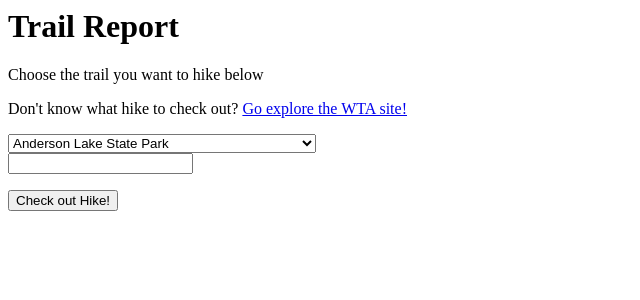
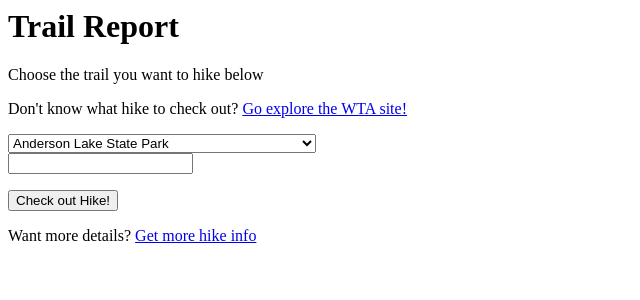
Before and after one commit to huddlestona/Trail_Report, a Flask app: page / in a window 1280 px wide. Shown: the top 300 px of the page, without its empty margins (0-640 px from the left). Run offline with Flask 2, Linux system fonts and the light colour scheme; some libraries are stand-ins or nearby versions.

Commit message:
add link to hike. doesn't work

```diff
--- a/src/templates/test.html
+++ b/src/templates/test.html
@@ -4,8 +4,8 @@
   <meta charset="utf-8">
 
   <title>Quadratic Equation Solver</title>
-  <meta name="description" content="Quadratic Equation Solver">
-  <meta name="author" content="Galvanize DSI">
+  <meta name="description" content="Trail Report">
+  <meta name="Ashley Huddleston" content="Data Scientist">
 
     <script type="text/javascript" src="{{ url_for('static', filename='jquery.js') }}">  </script>
 
@@ -281,5 +281,15 @@ $(document).ready(function() {
 })
 </script>
 
+<p>
+  <script>
+  let hike_input = $("select#hike")
+  let hike_date_input = $("input#datepicker")
+  let hike = hike_input.val()
+  var txt = "Get more hike info";
+  document.write("<p>Want more details? "+txt.link("https://www.WTA.org/go-hiking/hikes/hike") + "</p>");
+  </script>
+</p>
+
 </body>
 </html>
```
